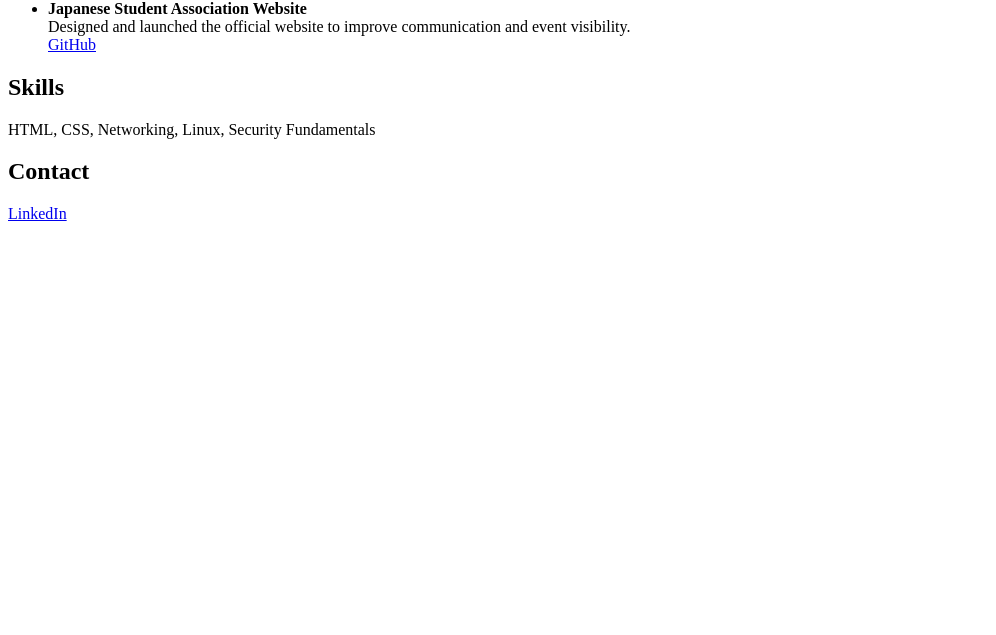
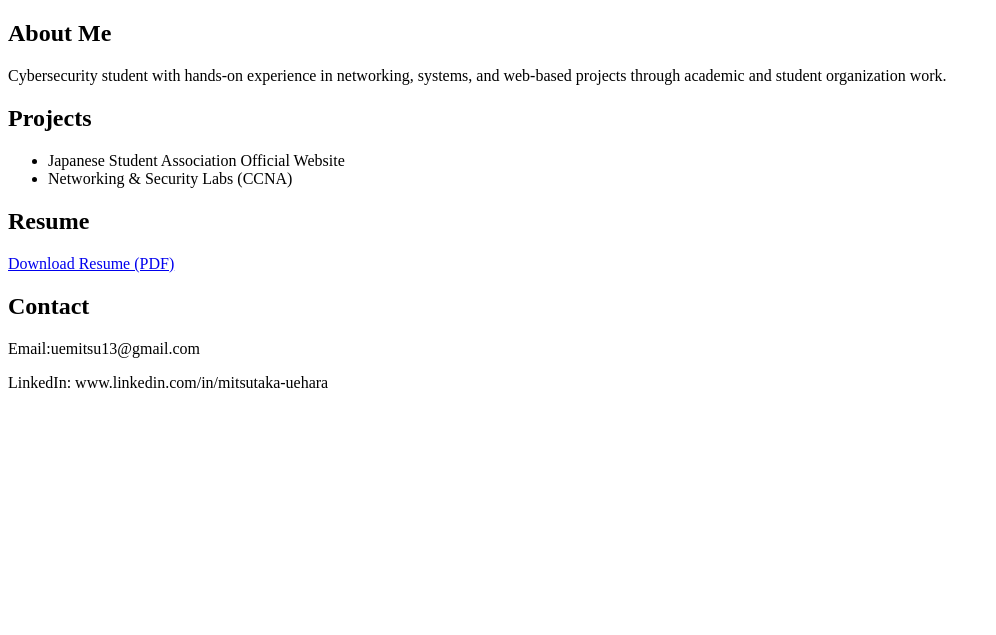
Before and after one commit to mitsu-hub/mitsu-hub.github.io, a plain HTML site: page index.html in a window 1280 px wide. Shown: the part 165-800 px from the top of the page, without its empty margins (0-996 px from the left). Drawn offline with Linux system fonts and the light colour scheme.

Commit message:
Revise index.html for portfolio updates
Updated the portfolio page with new content and structure.

```diff
--- a/index.html
+++ b/index.html
@@ -1,31 +1,30 @@
 <!DOCTYPE html>
 <html lang="en">
 <head>
-  <meta charset="UTF-8" />
-  <title>Mitsu | Portfolio</title>
-  <link rel="stylesheet" href="style.css" />
+  <meta charset="UTF-8">
+  <title> Mitsu </title>
 </head>
-<body>
+<body>Mitsu<h1>h11
+  <p>IT / Cybersecurity Student at Edmonds College</p>
 
-  <h1>Mitsu</h1>
-  <p>IT / Cybersecurity Student</p>
+  <h2>About Me</h2>
+  <p>
+    Cybersecurity student with hands-on experience in networking,
+    systems, and web-based projects through academic and student
+    organization work.
+  </p>
 
   <h2>Projects</h2>
   <ul>
-    <li>
-      <strong>Japanese Student Association Website</strong><br>
-      Designed and launched the official website to improve communication and event visibility.<br>
-      <a href="#">GitHub</a>
-    </li>
+    <li>Japanese Student Association Official Website</li>
+    <li>Networking & Security Labs (CCNA)</li>
   </ul>
 
-  <h2>Skills</h2>
-  <p>HTML, CSS, Networking, Linux, Security Fundamentals</p>
+  <h2>Resume</h2>
+  <p><a href="#">Download Resume (PDF)</a></p>
 
   <h2>Contact</h2>
-  <p>
-    <a href="https://www.linkedin.com/in/yourname">LinkedIn</a>
-  </p>
-
+  <p>Email:uemitsu13@gmail.com </p>
+  <p>LinkedIn: www.linkedin.com/in/mitsutaka-uehara </p>
 </body>
 </html>
```
